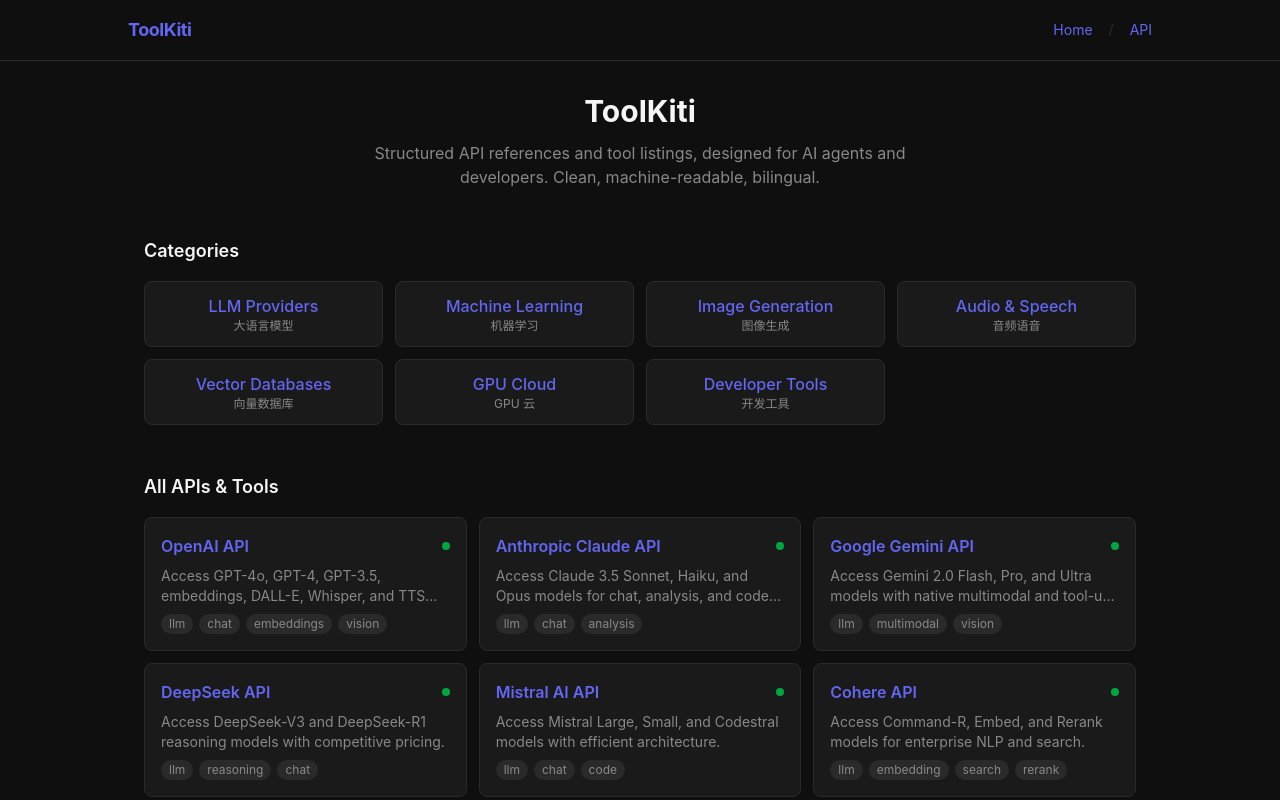
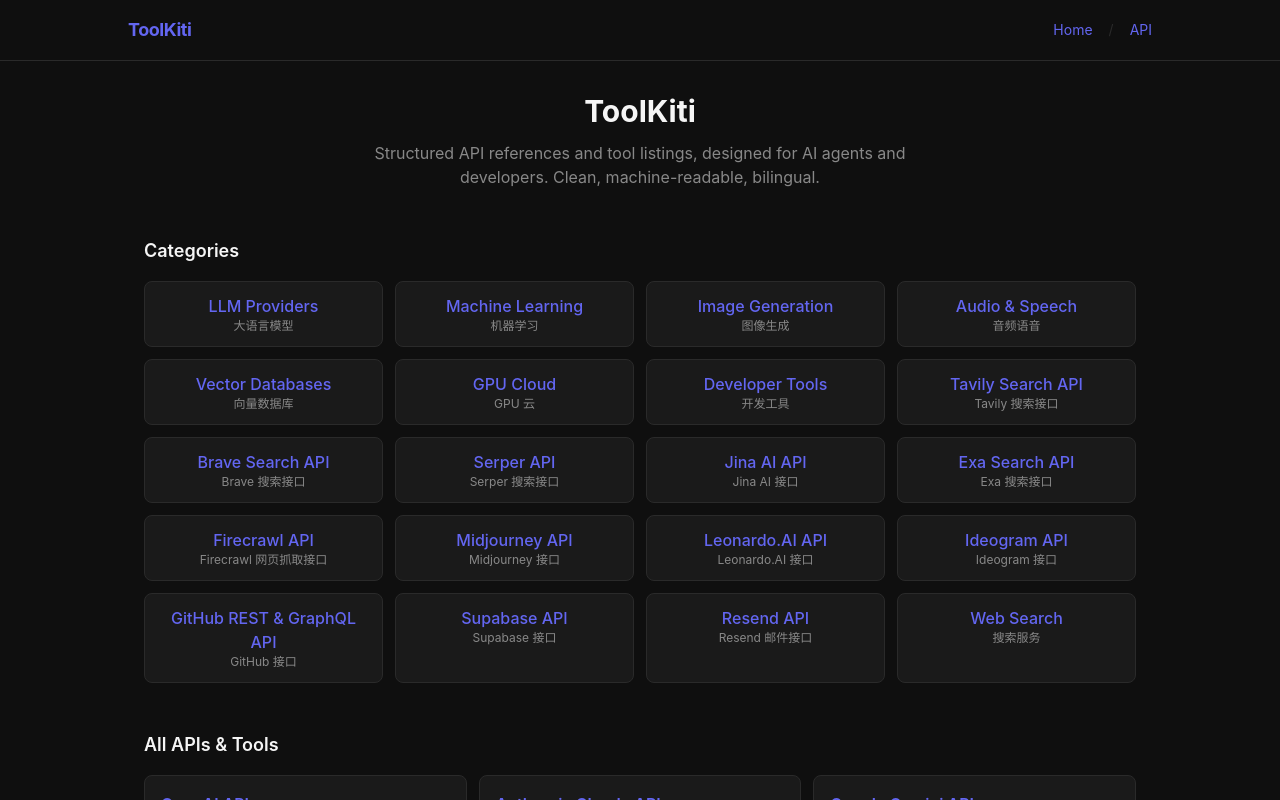
Before and after one commit to wuhu95wuhu-design/toolkiti, a Next.js app: page / in a window 1280 px wide. Shown: the top 800 px of the page. Built offline with nearby package versions, Linux system fonts and the light colour scheme.

Commit message:
feat: add 12 AI APIs - web search image gen dev tools

```diff
--- a/src/data/apis.ts
+++ b/src/data/apis.ts
@@ -371,7 +371,228 @@
   { slug: "vector-db", name: "Vector Databases", nameCn: "向量数据库" },
   { slug: "cloud-gpu", name: "GPU Cloud", nameCn: "GPU 云" },
   { slug: "tools", name: "Developer Tools", nameCn: "开发工具" },
-];
+  // === WEB SEARCH (AI agent most-called APIs) ===
+  {
+    slug: "tavily",
+    name: "Tavily Search API",
+    nameCn: "Tavily 搜索接口",
+    category: "search",
+    categoryCn: "搜索服务",
+    description: "AI-native search engine optimized for LLMs and AI agents. Real-time web data with structured results.",
+    descriptionCn: "专为大语言模型和 AI Agent 优化的搜索接口，实时获取结构化网页数据。",
+    website: "https://tavily.com",
+    docsUrl: "https://docs.tavily.com",
+    pricing: "free tier (1000 credits/mo), pay-as-you-go",
+    auth: ["API Key"],
+    endpoints: ["https://api.tavily.com/search"],
+    sdks: ["Python", "curl"],
+    status: "online",
+    lastUpdated: "2026-07-28",
+    tags: ["search", "web", "agents", "realtime"]
+  },
+  {
+    slug: "brave-search",
+    name: "Brave Search API",
+    nameCn: "Brave 搜索接口",
+    category: "search",
+    categoryCn: "搜索服务",
+    description: "Independent search index API with web, news, image, and video results. Privacy-focused.",
+    descriptionCn: "独立搜索引擎接口，提供网页、新闻、图片、视频结果，注重隐私保护。",
+    website: "https://brave.com/search/api",
+    docsUrl: "https://api.search.brave.com",
+    pricing: "free tier (2000 queries/mo), paid plans",
+    auth: ["API Key"],
+    endpoints: ["https://api.search.brave.com/res/v1/web/search"],
+    sdks: ["curl", "Python", "JavaScript"],
+    status: "online",
+    lastUpdated: "2026-07-28",
+    tags: ["search", "web", "news"]
+  },
+  {
+    slug: "serper",
+    name: "Serper API",
+    nameCn: "Serper 搜索接口",
+    category: "search",
+    categoryCn: "搜索服务",
+    description: "Fast Google Search API with rich SERP data including knowledge graph, shopping, and organic results.",
+    descriptionCn: "快速 Google 搜索接口，返回知识图谱、购物信息、自然结果等丰富 SERP 数据。",
+    website: "https://serper.dev",
+    docsUrl: "https://serper.dev/docs",
+    pricing: "free tier (2500 queries), pay-as-you-go from $50/mo",
+    auth: ["API Key"],
+    endpoints: ["https://google.serper.dev/search"],
+    sdks: ["Python", "Node.js", "Go", "curl"],
+    status: "online",
+    lastUpdated: "2026-07-28",
+    tags: ["search", "google", "serp", "web"]
+  },
+  {
+    slug: "jina-ai",
+    name: "Jina AI API",
+    nameCn: "Jina AI 接口",
+    category: "search",
+    categoryCn: "搜索服务",
+    description: "Universal AI services: embeddings (8K+ dimensions), Reader API for web content, and segmentation.",
+    descriptionCn: "全能 AI 服务：嵌入向量（8K+ 维度）、网页内容读取器 API、文本分割。",
+    website: "https://jina.ai",
+    docsUrl: "https://docs.jina.ai",
+    pricing: "free tier, pay-as-you-go",
+    auth: ["API Key"],
+    endpoints: ["https://api.jina.ai/v1/embeddings", "https://r.jina.ai/ (Reader)", "https://s.jina.ai/ (Segmenter)"],
+    sdks: ["Python", "TypeScript", "curl"],
+    status: "online",
+    lastUpdated: "2026-07-28",
+    tags: ["embeddings", "search", "reader", "web"]
+  },
+  {
+    slug: "exa",
+    name: "Exa Search API",
+    nameCn: "Exa 搜索接口",
+    category: "search",
+    categoryCn: "搜索服务",
+    description: "AI-powered search engine built for embeddings-based semantic search. Finds content by meaning, not keywords.",
+    descriptionCn: "基于嵌入向量的 AI 搜索引擎，按语义匹配内容而非关键词。",
+    website: "https://exa.ai",
+    docsUrl: "https://docs.exa.ai",
+    pricing: "free tier (1000 queries/mo), paid plans",
+    auth: ["API Key"],
+    endpoints: ["https://api.exa.ai/search", "https://api.exa.ai/contents"],
+    sdks: ["Python", "TypeScript", "curl"],
+    status: "online",
+    lastUpdated: "2026-07-28",
+    tags: ["search", "semantic", "embeddings", "ai"]
+  },
+  {
+    slug: "firecrawl",
+    name: "Firecrawl API",
+    nameCn: "Firecrawl 网页抓取接口",
+    category: "search",
+    categoryCn: "搜索服务",
+    description: "Web scraping and crawling API optimized for AI. Converts web pages into clean markdown or structured data.",
+    descriptionCn: "专为 AI 优化的网页抓取和爬取工具，将网页转为干净 Markdown 或结构化数据。",
+    website: "https://firecrawl.dev",
+    docsUrl: "https://docs.firecrawl.dev",
+    pricing: "free tier (500 pages/mo), paid plans",
+    auth: ["API Key"],
+    endpoints: ["https://api.firecrawl.dev/v1/scrape", "https://api.firecrawl.dev/v1/crawl"],
+    sdks: ["Python", "Node.js", "Go", "curl"],
+    status: "online",
+    lastUpdated: "2026-07-28",
+    tags: ["scraping", "crawling", "web", "markdown"]
+  },
+
+  // === IMAGE GENERATION (expanded) ===
+  {
+    slug: "midjourney",
+    name: "Midjourney API",
+    nameCn: "Midjourney 接口",
+    category: "image",
+    categoryCn: "图像生成",
+    description: "Industry-leading AI image generation via Discord bot API. Produces artistic, photorealistic, and creative visuals.",
+    descriptionCn: "业界领先的 AI 图像生成，通过 Discord 机器人 API 产生艺术级、照片级和创意视觉内容。",
+    website: "https://www.midjourney.com",
+    docsUrl: "https://docs.midjourney.com",
+    pricing: "subscription ($10-$60/mo), API via third-party",
+    auth: ["API Key", "Discord Token"],
+    endpoints: ["/imagine", "/describe", "/blend"],
+    sdks: ["Python (unofficial)", "curl"],
+    status: "online",
+    lastUpdated: "2026-07-28",
+    tags: ["image", "generation", "art", "creative"]
+  },
+  {
+    slug: "leonardo-ai",
+    name: "Leonardo.AI API",
+    nameCn: "Leonardo.AI 接口",
+    category: "image",
+    categoryCn: "图像生成",
+    description: "AI image generation platform with fine-tuned models, real-time generation, and training API.",
+    descriptionCn: "AI 图像生成平台，提供微调模型、实时生成和模型训练 API。",
+    website: "https://leonardo.ai",
+    docsUrl: "https://docs.leonardo.ai",
+    pricing: "free tier (150 tokens/day), paid plans",
+    auth: ["API Key"],
+    endpoints: ["https://cloud.leonardo.ai/api/rest/v1/generations"],
+    sdks: ["Python", "curl"],
+    status: "online",
+    lastUpdated: "2026-07-28",
+    tags: ["image", "generation", "training", "models"]
+  },
+  {
+    slug: "ideogram",
+    name: "Ideogram API",
+    nameCn: "Ideogram 接口",
+    category: "image",
+    categoryCn: "图像生成",
+    description: "AI image generation with superior text rendering. Known for accurate text-in-image generation.",
+    descriptionCn: "AI 图像生成，文字渲染能力业界领先，以准确的图中文字著称。",
+    website: "https://ideogram.ai",
+    docsUrl: "https://api-docs.ideogram.ai",
+    pricing: "free tier, paid plans from $20/mo",
+    auth: ["API Key"],
+    endpoints: ["https://api.ideogram.ai/generate", "https://api.ideogram.ai/upscale"],
+    sdks: ["Python", "curl"],
+    status: "online",
+    lastUpdated: "2026-07-28",
+    tags: ["image", "generation", "text", "design"]
+  },
+
+  // === DEVELOPER TOOLS (expanded) ===
+  {
+    slug: "github-api",
+    name: "GitHub REST & GraphQL API",
+    nameCn: "GitHub 接口",
+    category: "tools",
+    categoryCn: "开发工具",
+    description: "Full GitHub platform API: repos, issues, PRs, Actions, search, code scanning, and more.",
+    descriptionCn: "GitHub 全平台 API：仓库、Issue、PR、Actions、搜索、代码扫描等。",
+    website: "https://github.com",
+    docsUrl: "https://docs.github.com/en/rest",
+    pricing: "free (5000 req/hr for authenticated), unlimited for public repos",
+    auth: ["Personal Access Token", "OAuth App", "GitHub App"],
+    endpoints: ["https://api.github.com", "https://api.github.com/graphql"],
+    sdks: ["Octokit (JS/TS)", "PyGithub", "Go-Github", "curl"],
+    status: "online",
+    lastUpdated: "2026-07-28",
+    tags: ["github", "code", "devops", "git", "ci-cd"]
+  },
+  {
+    slug: "supabase",
+    name: "Supabase API",
+    nameCn: "Supabase 接口",
+    category: "tools",
+    categoryCn: "开发工具",
+    description: "Open-source Firebase alternative: PostgreSQL database, auth, realtime subscriptions, and storage API.",
+    descriptionCn: "开源 Firebase 替代品：PostgreSQL 数据库、身份认证、实时订阅、存储 API。",
+    website: "https://supabase.com",
+    docsUrl: "https://supabase.com/docs",
+    pricing: "free tier (2 projects, 500 MB DB), paid plans",
+    auth: ["API Key (anon/service_role)", "OAuth"],
+    endpoints: ["https://[project].supabase.co/rest/v1/", "https://[project].supabase.co/auth/v1/"],
+    sdks: ["JavaScript/TypeScript", "Python", "Dart", "Go", "Swift", "Kotlin"],
+    status: "online",
+    lastUpdated: "2026-07-28",
+    tags: ["database", "auth", "realtime", "backend", "postgres"]
+  },
+  {
+    slug: "resend",
+    name: "Resend API",
+    nameCn: "Resend 邮件接口",
+    category: "tools",
+    categoryCn: "开发工具",
+    description: "Email API for developers. Send transactional and marketing emails with high deliverability.",
+    descriptionCn: "面向开发者的邮件 API，发送事务邮件和营销邮件，送达率高。",
+    website: "https://resend.com",
+    docsUrl: "https://resend.com/docs",
+    pricing: "free tier (3000 emails/mo for first 3 months), paid plans",
+    auth: ["API Key"],
+    endpoints: ["https://api.resend.com/emails"],
+    sdks: ["JavaScript/TypeScript", "Python", "Go", "PHP", "Ruby", "Elixir", "curl"],
+    status: "online",
+    lastUpdated: "2026-07-28",
+    tags: ["email", "transactional", "marketing", "notification"]
+  },
+  { slug: "search", name: "Web Search", nameCn: "搜索服务" },];
 
 export function getApiBySlug(slug: string): ApiEntry | undefined {
   return apis.find(a => a.slug === slug);
```
